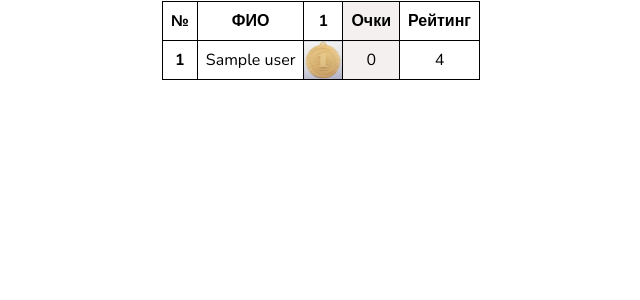
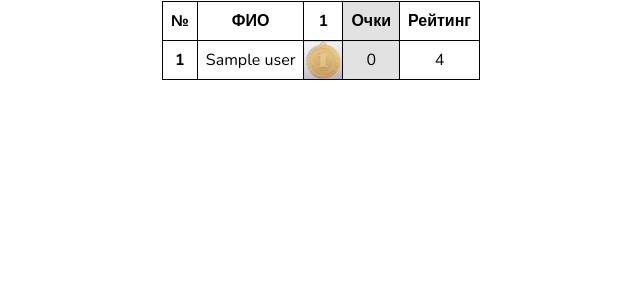
Before and after one commit to ViktorBachmanov/ChessClub, a Laravel app: template resources/views/main_table.blade.php in a window 1280 px wide. Shown: the top 300 px of the page, without its empty margins (319-959 px from the left). Run offline with Laravel 8, Linux system fonts and the light colour scheme; the template is opened without the code that fills it: most values are stand-ins (such as "Sample title", 1, 10 or a date in 2020).

Commit message:
Correct background-color

```diff
--- a/resources/views/main_table.blade.php
+++ b/resources/views/main_table.blade.php
@@ -42,7 +42,7 @@
 			}
 
 			.totalScore {
-				background-color: #e0d3d357;
+				background-color: rgb(225,225,225);
 			}
         </style>
 
```
